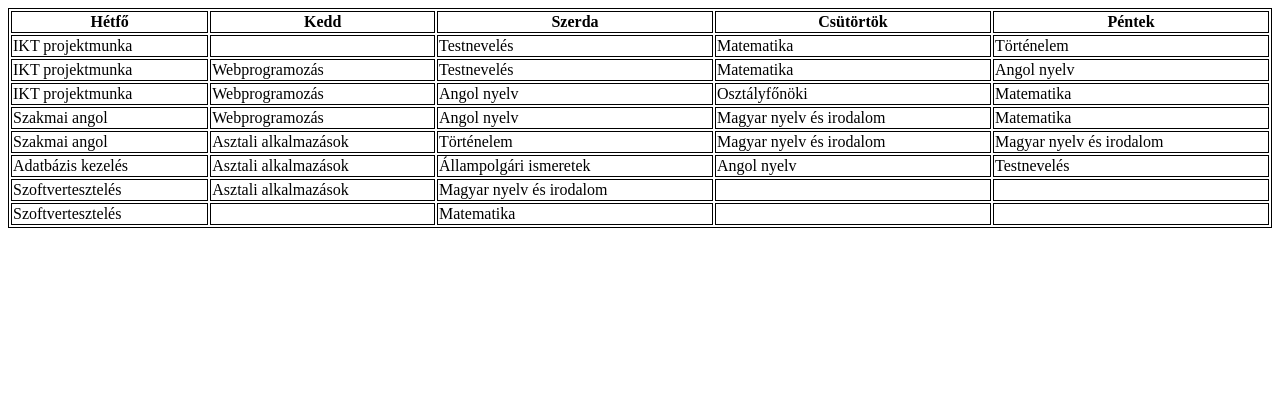
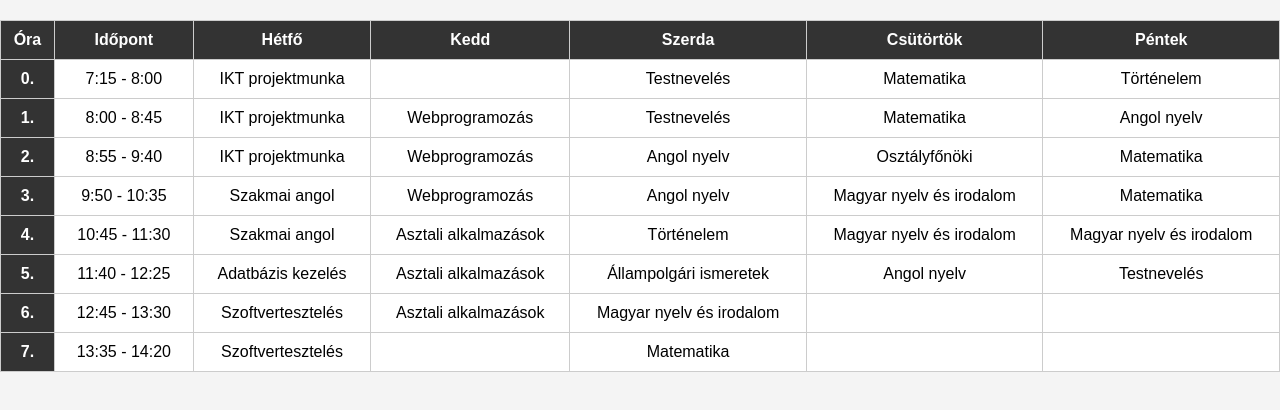
Before and after one commit to zadort/kando_webprogramozas, a plain HTML site: page orarend.html in a window 1280 px wide. Drawn offline with Linux system fonts and the light colour scheme.

Commit message:
Update orarend.html

```diff
--- a/orarend.html
+++ b/orarend.html
@@ -12,9 +12,66 @@
         td {
             border: 1px solid black;
         }
+
+        body,
+        h1,
+        h2,
+        h3,
+        p,
+        ul,
+        ol,
+        li {
+            margin: 0;
+            padding: 0;
+        }
+
+        body {
+            background-color: #f4f4f4;
+            font-family: Arial, sans-serif;
+        }
+
+        .orarend {
+            width: 100%;
+            border-collapse: collapse;
+            margin: 20px 0;
+        }
+
+        .orarend th,
+        .orarend td {
+            border: 1px solid #ccc;
+            padding: 10px;
+            text-align: center;
+        }
+
+        .orarend th {
+            background-color: #333;
+            color: #fff;
+        }
+
+        .orarend td {
+            background-color: #fff;
+        }
+
+        .orarend td:not(:first-child),
+        .orarend th:not(:first-child) {
+            padding-left: 15px;
+            padding-right: 15px;
+        }
+
+        .orarend th {
+            background-color: #333;
+            color: #fff;
+            font-weight: bold;
+        }
+
+        .orarend tbody tr:nth-child(odd) {
+            background-color: #f2f2f2;
+        }
     </style>
-    <table style="width:100%">
+    <table class="orarend" style="width:100%">
         <tr>
+            <th>Óra</th>
+            <th>Időpont</th>
             <th>Hétfő</th>
             <th>Kedd</th>
             <th>Szerda</th>
@@ -22,6 +79,8 @@
             <th>Péntek</th>
         </tr>
         <tr>
+            <th>0.</th>
+            <td>7:15 - 8:00</td>
             <td>IKT projektmunka</td>
             <td></td>
             <td>Testnevelés</td>
@@ -29,6 +88,8 @@
             <td>Történelem</td>
         </tr>
         <tr>
+            <th>1.</th>
+            <td>8:00 - 8:45</td>
             <td>IKT projektmunka</td>
             <td>Webprogramozás</td>
             <td>Testnevelés</td>
@@ -36,6 +97,8 @@
             <td>Angol nyelv</td>
         </tr>
         <tr>
+            <th>2.</th>
+            <td>8:55 - 9:40</td>
             <td>IKT projektmunka</td>
             <td>Webprogramozás</td>
             <td>Angol nyelv</td>
@@ -43,6 +106,8 @@
             <td>Matematika</td>
         </tr>
         <tr>
+            <th>3.</th>
+            <td>9:50 - 10:35</td>
             <td>Szakmai angol</td>
             <td>Webprogramozás</td>
             <td>Angol nyelv</td>
@@ -50,6 +115,8 @@
             <td>Matematika</td>
         </tr>
         <tr>
+            <th>4.</th>
+            <td>10:45 - 11:30</td>
             <td>Szakmai angol</td>
             <td>Asztali alkalmazások</td>
             <td>Történelem</td>
@@ -57,6 +124,8 @@
             <td>Magyar nyelv és irodalom</td>
         </tr>
         <tr>
+            <th>5.</th>
+            <td>11:40 - 12:25</td>
             <td>Adatbázis kezelés</td>
             <td>Asztali alkalmazások</td>
             <td>Állampolgári ismeretek</td>
@@ -64,6 +133,8 @@
             <td>Testnevelés</td>
         </tr>
         <tr>
+            <th>6.</th>
+            <td>12:45 - 13:30</td>
             <td>Szoftvertesztelés</td>
             <td>Asztali alkalmazások</td>
             <td>Magyar nyelv és irodalom</td>
@@ -71,6 +142,8 @@
             <td></td>
         </tr>
         <tr>
+            <th>7.</th>
+            <td>13:35 - 14:20</td>
             <td>Szoftvertesztelés</td>
             <td></td>
             <td>Matematika</td>
```
